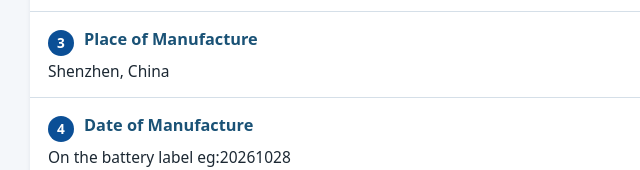
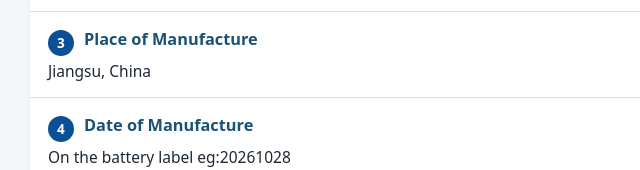
Before and after one commit to 942934/battery-inr10440-350, a plain HTML site: page index.html in a window 1280 px wide. Shown: the part 904-1074 px from the top of the page, 172-812 px from the left. Drawn offline with Linux system fonts and the light colour scheme.

Commit message:
Update Place of Manufacture to Jiangsu, China

```diff
--- a/index.html
+++ b/index.html
@@ -127,7 +127,7 @@ footer{text-align:center; color:var(--muted); font-size:.85rem; padding:10px 0 0
 
   <div class="item">
     <h3 class="item-t"><span class="num">3</span>Place of Manufacture</h3>
-    <p class="plain">Shenzhen, China</p>
+    <p class="plain">Jiangsu, China</p>
   </div>
 
   <div class="item">
```
